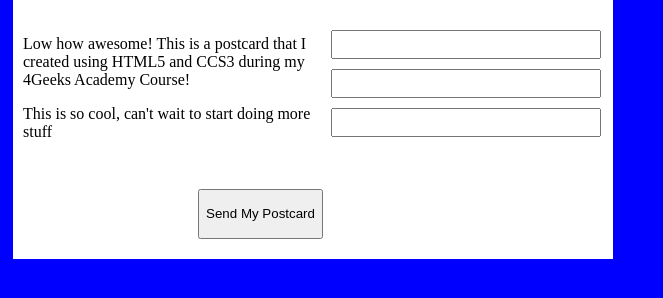
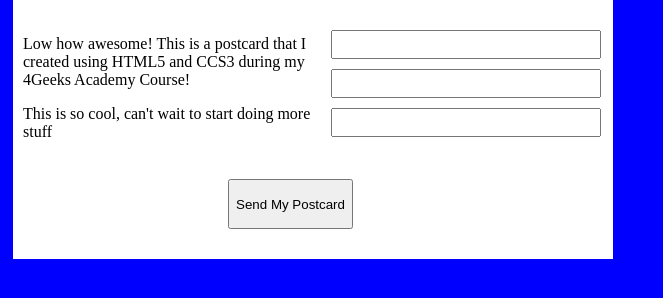
Before and after one commit to Cristian-Alvarez-CL/MyPostcard_4geeks, a plain HTML site: page index.html in a window 1280 px wide. Shown: the part 74-372 px from the top of the page, without its empty margins (0-663 px from the left). Drawn offline with Linux system fonts and the light colour scheme.

Commit message:
Se actualiza html y CSS

```diff
--- a/index.html
+++ b/index.html
@@ -36,11 +36,10 @@
                 </div>
             </div>
         </section>
-        <div class="btn">
-            <button type="submit" class="btnSendMyPostcard">Send My Postcard</button>
-        </div>
         <footer>
-
+            <div class="btn">
+                <button type="submit" class="btnSendMyPostcard">Send My Postcard</button>
+            </div>
         </footer>
 
     </div>
--- a/styles/styles.css
+++ b/styles/styles.css
@@ -33,11 +33,6 @@ body{
     margin-left: 10px;
 }
 
-.btn{
-    position: relative;
-    bottom: -78%;
-}
-
 .txtGeneral{
     margin: 1px;
 }
@@ -50,8 +45,15 @@ body{
     margin: 10px;
 }
 
+footer{
+    position: relative;
+    top: 75%;
+}
+
 .btnSendMyPostcard{
     height: 50px;
+    position: relative;
+    left: 5%;
 }
 
 section{
```
